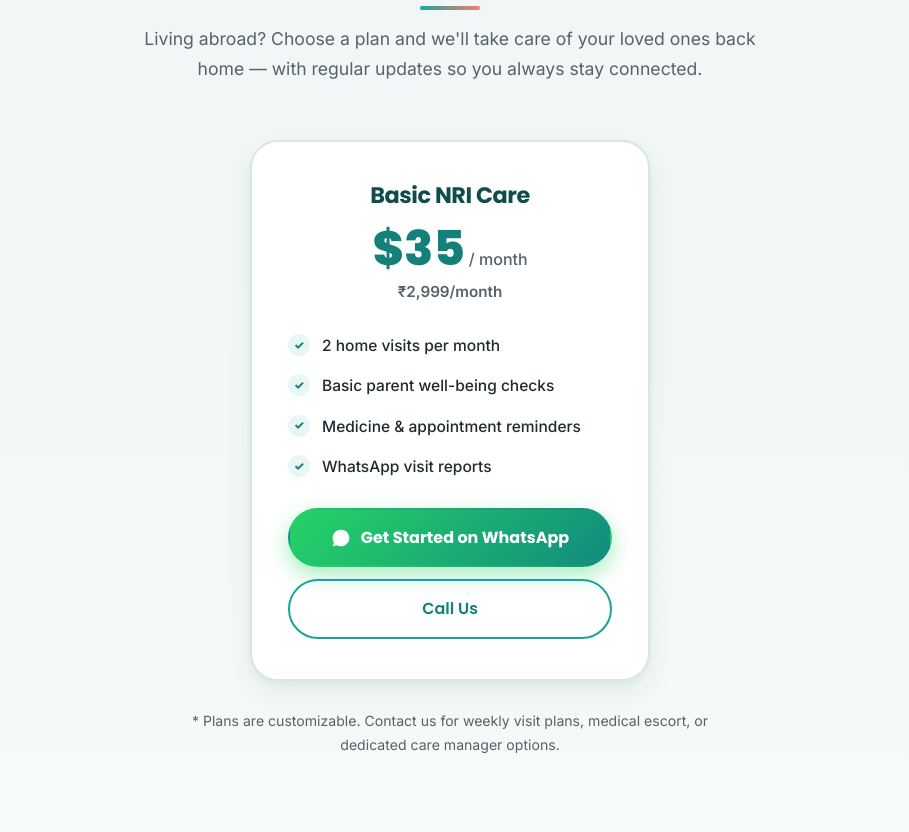
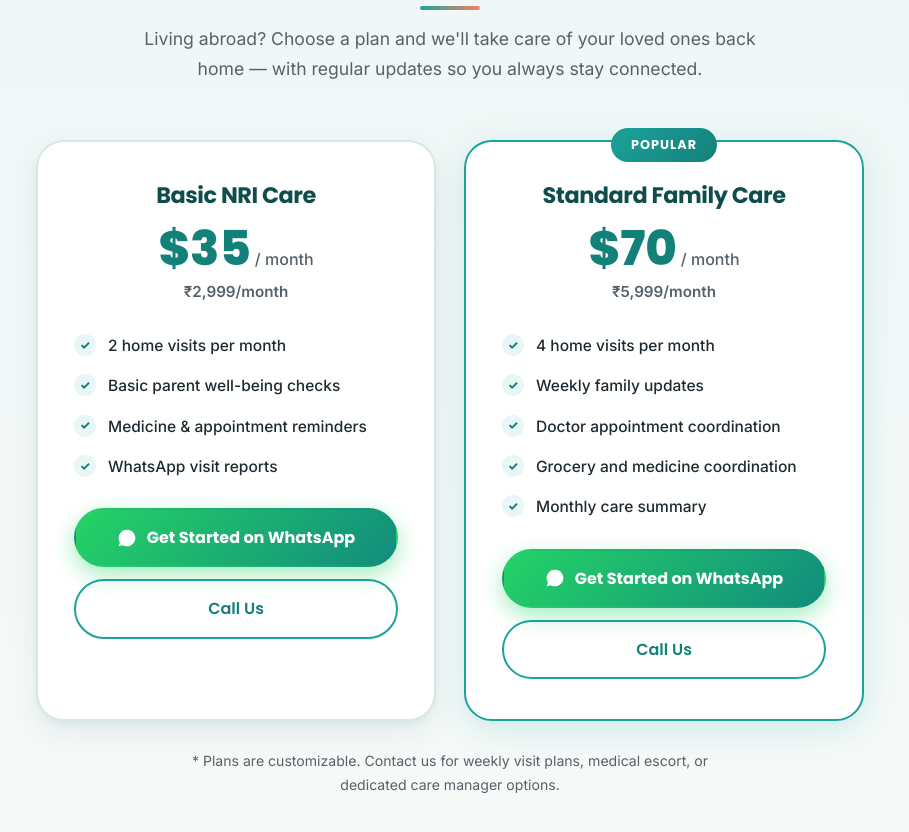
Before and after one commit to savaanecommers-maker/grace-home-care-nursing, a React (Vite) app: page / in a window 1280 px wide. Shown: the part 6920-7752 px from the top of the page, without its empty margins (190-1099 px from the left). Built offline with nearby package versions, Linux system fonts and the light colour scheme.

Commit message:
Add Standard Family Care pricing plan

```diff
--- a/src/components/NRIPricing.jsx
+++ b/src/components/NRIPricing.jsx
@@ -13,6 +13,21 @@ const PLANS = [
       'Basic parent well-being checks',
       'Medicine & appointment reminders',
       'WhatsApp visit reports',
+    ],
+  },
+  {
+    name: 'Standard Family Care',
+    price: '$70',
+    period: 'month',
+    inr: '₹5,999/month',
+    highlight: true,
+    badge: 'Popular',
+    features: [
+      '4 home visits per month',
+      'Weekly family updates',
+      'Doctor appointment coordination',
+      'Grocery and medicine coordination',
+      'Monthly care summary',
     ],
   },
 ]
```
